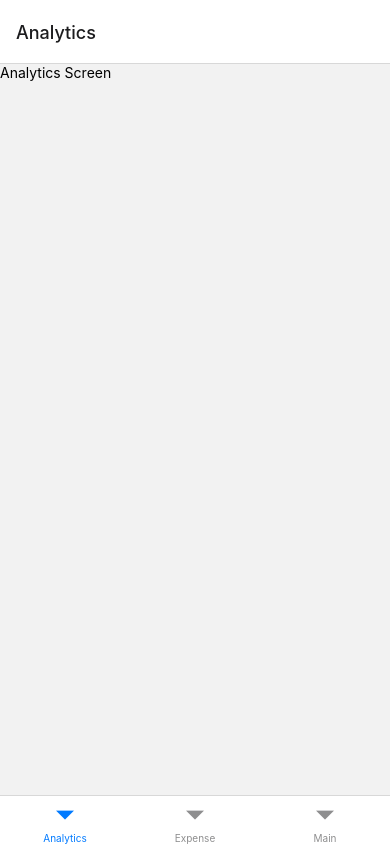
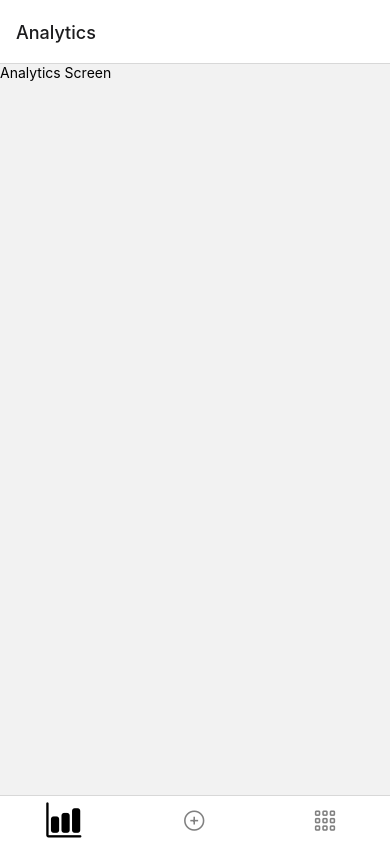
Before and after one commit to manelli/monyto, a React Native app: screen / in a window 390 px wide. Built offline with nearby package versions, Linux system fonts and the light colour scheme.

Commit message:
Use icons in tab bar

```diff
--- a/App.js
+++ b/App.js
@@ -1,5 +1,6 @@
 import { NavigationContainer } from '@react-navigation/native';
 import { createBottomTabNavigator } from '@react-navigation/bottom-tabs';
+import Ionicons from '@expo/vector-icons/Ionicons';
 import { AnalyticsScreen, ExpenseScreen, MainScreen } from './src/app/screens';
 
 const Tab = createBottomTabNavigator();
@@ -7,7 +8,30 @@ const Tab = createBottomTabNavigator();
 export default function App() {
   return (
     <NavigationContainer>
-      <Tab.Navigator>
+      <Tab.Navigator
+        screenOptions={({ route }) => ({
+          tabBarShowLabel: false,
+          tabBarActiveTintColor: 'black',
+          tabBarInactiveTintColor: 'gray',
+          tabBarIcon: ({ focused, color, size }) => {
+            let iconName;
+            let iconSize;
+
+            if (route.name === 'Main') {
+              iconName = 'apps'
+            } else if (route.name === 'Expense') {
+              iconName = 'add-circle'
+            } else if (route.name === 'Analytics') {
+              iconName = 'bar-chart'
+            }
+
+            iconName = focused ? iconName : iconName + '-outline';
+            iconSize = focused ? size * 1.5 : size;
+
+            return <Ionicons name={iconName} size={iconSize} color={color} />;
+          }
+        })}
+      >
         <Tab.Screen name="Analytics" component={AnalyticsScreen} />
         <Tab.Screen name="Expense" component={ExpenseScreen} />
         <Tab.Screen name="Main" component={MainScreen} />
--- a/app.json
+++ b/app.json
@@ -5,7 +5,7 @@
     "version": "1.0.0",
     "orientation": "portrait",
     "icon": "./assets/icon.png",
-    "userInterfaceStyle": "automatic",
+    "userInterfaceStyle": "light",
     "splash": {
       "image": "./assets/splash.png",
       "resizeMode": "contain",
--- a/package.json
+++ b/package.json
@@ -16,7 +16,8 @@
     "react": "18.2.0",
     "react-native": "0.72.4",
     "react-native-safe-area-context": "4.6.3",
-    "react-native-screens": "~3.22.0"
+    "react-native-screens": "~3.22.0",
+    "react-native-svg": "13.9.0"
   },
   "devDependencies": {
     "@babel/core": "^7.20.0"
```
Also changed, not shown: 1 other file (tests, documents, lock files or other folders).
